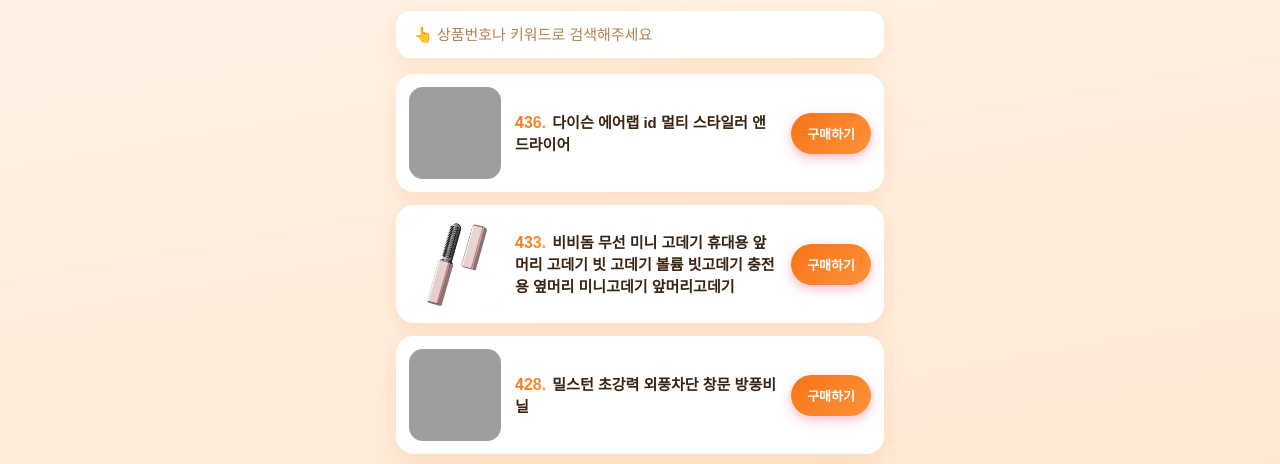
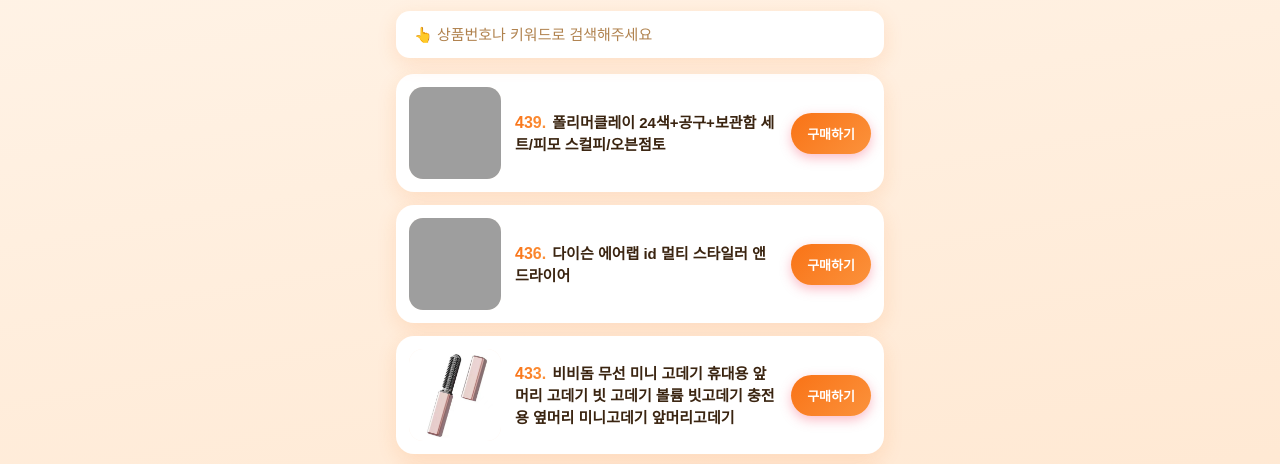
Before and after one commit to shop1649/onshopping, a plain HTML site: page index.html in a window 1280 px wide. Shown: the part 270-734 px from the top of the page. Drawn offline with Linux system fonts and the light colour scheme; grey boxes are pictures that could not be loaded.

Commit message:
상품 갱신 2026-11-23 11:52

```diff
--- a/index.html
+++ b/index.html
@@ -72,6 +72,11 @@ footer{margin-top:28px;text-align:center;font-size:11px;color:var(--sub);line-he
 <div class="notice">이 페이지는 쿠팡 파트너스 활동의 일환으로, 이에 따른 일정액의 수수료를 제공받습니다.</div>
 <input class="search" id="q" type="search" placeholder="👆 상품번호나 키워드로 검색해주세요"
  oninput="for(const c of document.querySelectorAll('.card'))c.style.display=c.dataset.k.includes(this.value.trim().toLowerCase())?'':'none'">
+<a class="card" data-k="439 폴리머클레이 24색+공구+보관함 세트/피모 스컬피/오븐점토" href="https://link.coupang.com/re/AFFSDP?lptag=AF6252943&amp;pageKey=9688314212&amp;itemId=28974529471&amp;vendorItemId=91801101820&amp;traceid=V0-153-12d9e66b19f99056&amp;requestid=20261123064732513060760843&amp;token=31850C%7CMIXED&amp;pt=0&amp;slot=7" target="_blank" rel="noopener sponsored">
+  <img class="thumb" src="img/439-e192486b.jpg" alt="" loading="lazy">
+  <div class="info"><div class="name"><span class="no">439.</span> 폴리머클레이 24색+공구+보관함 세트/피모 스컬피/오븐점토</div></div>
+  <span class="btn">구매하기</span>
+</a>
 <a class="card" data-k="436 다이슨 에어랩 id 멀티 스타일러 앤 드라이어" href="https://link.coupang.com/re/AFFSDP?lptag=AF6252943&amp;pageKey=8882805356&amp;itemId=25925961694&amp;vendorItemId=93687596744&amp;traceid=V0-153-1c173671b8990318&amp;requestid=20261122064354074227165890&amp;token=31850C%7CMIXED&amp;pt=0&amp;slot=1" target="_blank" rel="noopener sponsored">
   <img class="thumb" src="img/436-960680ca.jpg" alt="" loading="lazy">
   <div class="info"><div class="name"><span class="no">436.</span> 다이슨 에어랩 id 멀티 스타일러 앤 드라이어</div></div>
```
